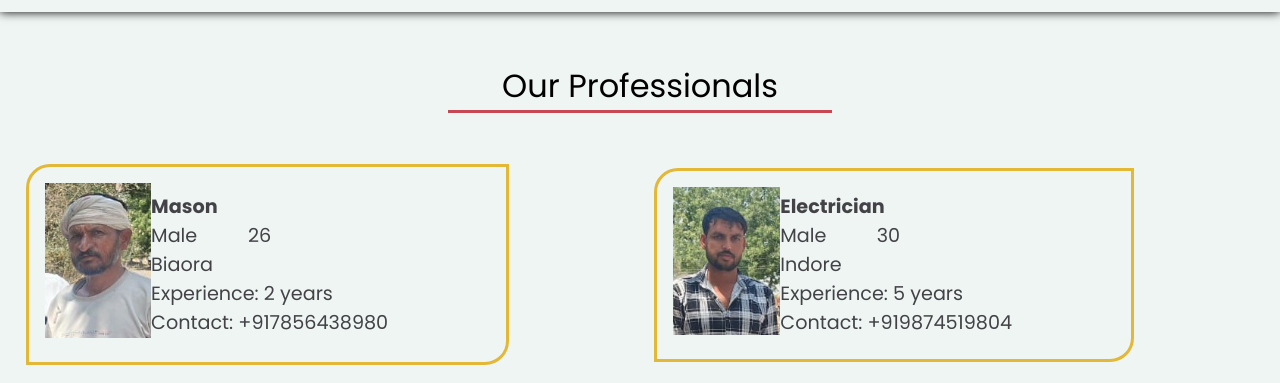
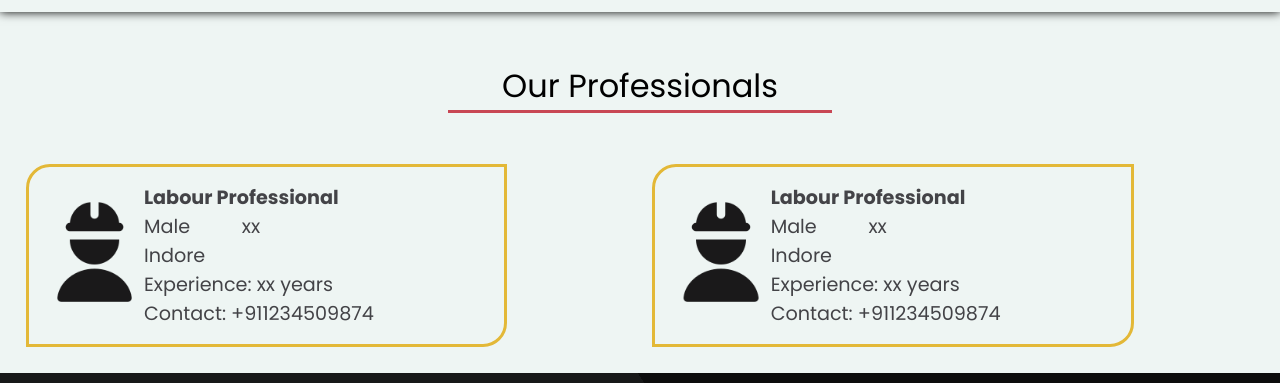
Before and after one commit to Sevaa-Bandhu/Sevaa-Bandhu.github.io, a plain HTML site: page index.html in a window 1280 px wide. Shown: the part 2557-2940 px from the top of the page. Drawn offline with Linux system fonts and the light colour scheme.

Commit message:
Update index.html

```diff
--- a/index.html
+++ b/index.html
@@ -153,49 +153,49 @@
 
                 <div class="labour" id="labour">
                     <p class="img-contain" id="img-contain">
-                        <img src="images/staff2.jpg" alt="labour image" id="img">
+                        <img src="images/labour-icon.png" alt="labour image" id="img">
                     </p>
                     <div class="details-contain" id="details-contain">
-                        <div class="name" id="name"><strong>Mason</strong></div>
+                        <div class="name" id="name"><strong>Labour Professional</strong></div>
                         <div class="gender-age" id="gender-age">
                             <p class="gender-age-element" id="gender">
                                 Male
                             </p>
                             <p class="gender-age-element" id="age">
-                                26
-                            </p>
-                        </div>
-                        <div class="locality" id="locality">
-                            Biaora
-                        </div>
-                        <div class="prof-exp" id="prof-exp">
-                            Experience: 2 years
-                        </div>
-                        <div class="phone" id="phone">Contact: +917856438980</div>
-                    </div>
-                </div>
-
-                <div class="labour" id="labour">
-                    <p class="img-contain" id="img-contain">
-                        <img src="images/staff1.jpg" alt="labour image" id="img">
-                    </p>
-                    <div class="details-contain" id="details-contain">
-                        <div class="name" id="name"><strong>Electrician</strong></div>
-                        <div class="gender-age" id="gender-age">
-                            <p class="gender-age-element" id="gender">
-                                Male
-                            </p>
-                            <p class="gender-age-element" id="age">
-                                30
+                                xx
                             </p>
                         </div>
                         <div class="locality" id="locality">
                             Indore
                         </div>
                         <div class="prof-exp" id="prof-exp">
-                            Experience: 5 years
+                            Experience: xx years
                         </div>
-                        <div class="phone" id="phone">Contact: +919874519804</div>
+                        <div class="phone" id="phone">Contact: +911234509874</div>
+                    </div>
+                </div>
+
+                <div class="labour" id="labour">
+                    <p class="img-contain" id="img-contain">
+                        <img src="images/labour-icon.png" alt="labour image" id="img">
+                    </p>
+                    <div class="details-contain" id="details-contain">
+                        <div class="name" id="name"><strong>Labour Professional</strong></div>
+                        <div class="gender-age" id="gender-age">
+                            <p class="gender-age-element" id="gender">
+                                Male
+                            </p>
+                            <p class="gender-age-element" id="age">
+                                xx
+                            </p>
+                        </div>
+                        <div class="locality" id="locality">
+                            Indore
+                        </div>
+                        <div class="prof-exp" id="prof-exp">
+                            Experience: xx years
+                        </div>
+                        <div class="phone" id="phone">Contact: +911234509874</div>
                     </div>
                 </div>
             </div>
```
